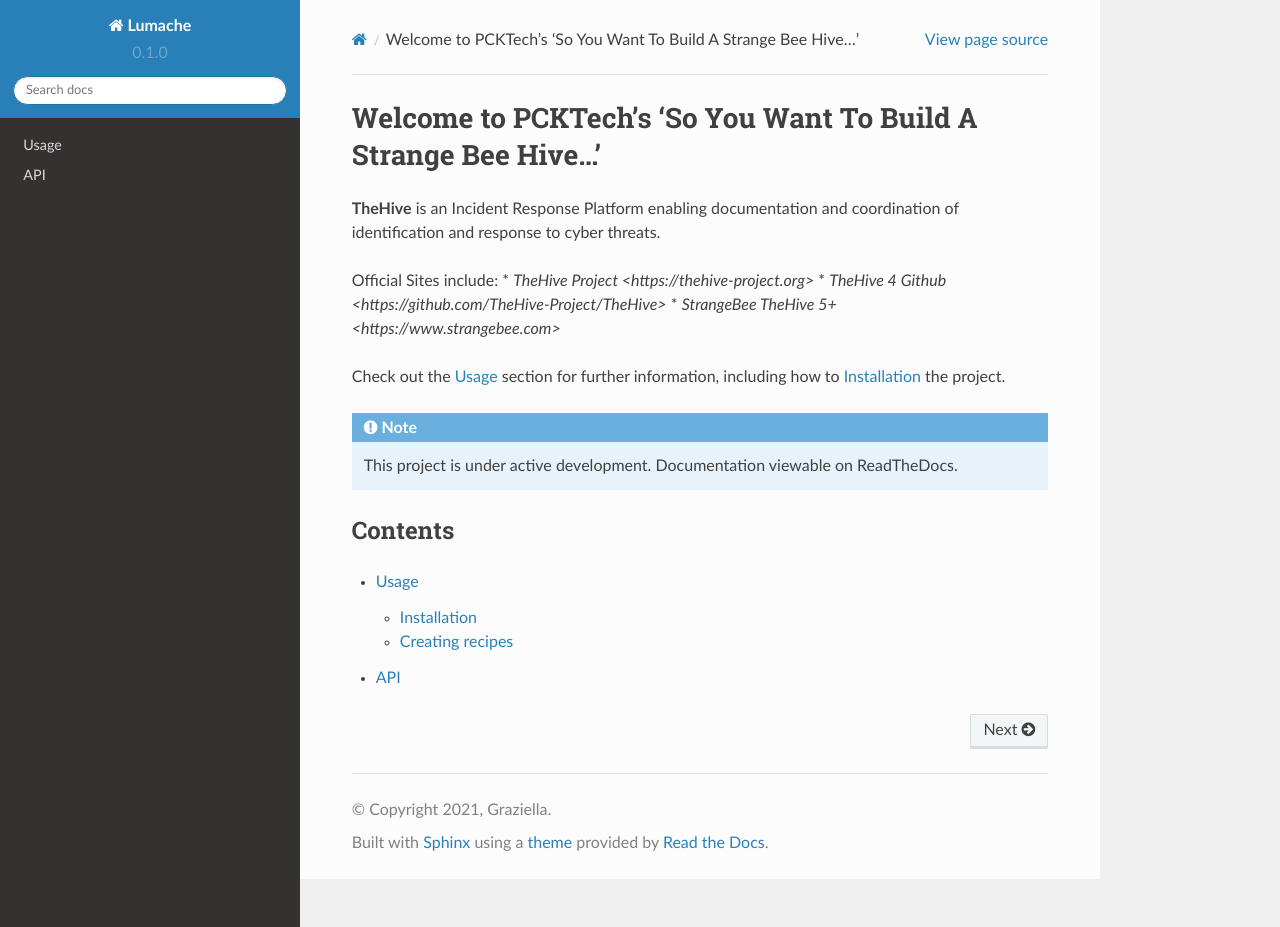
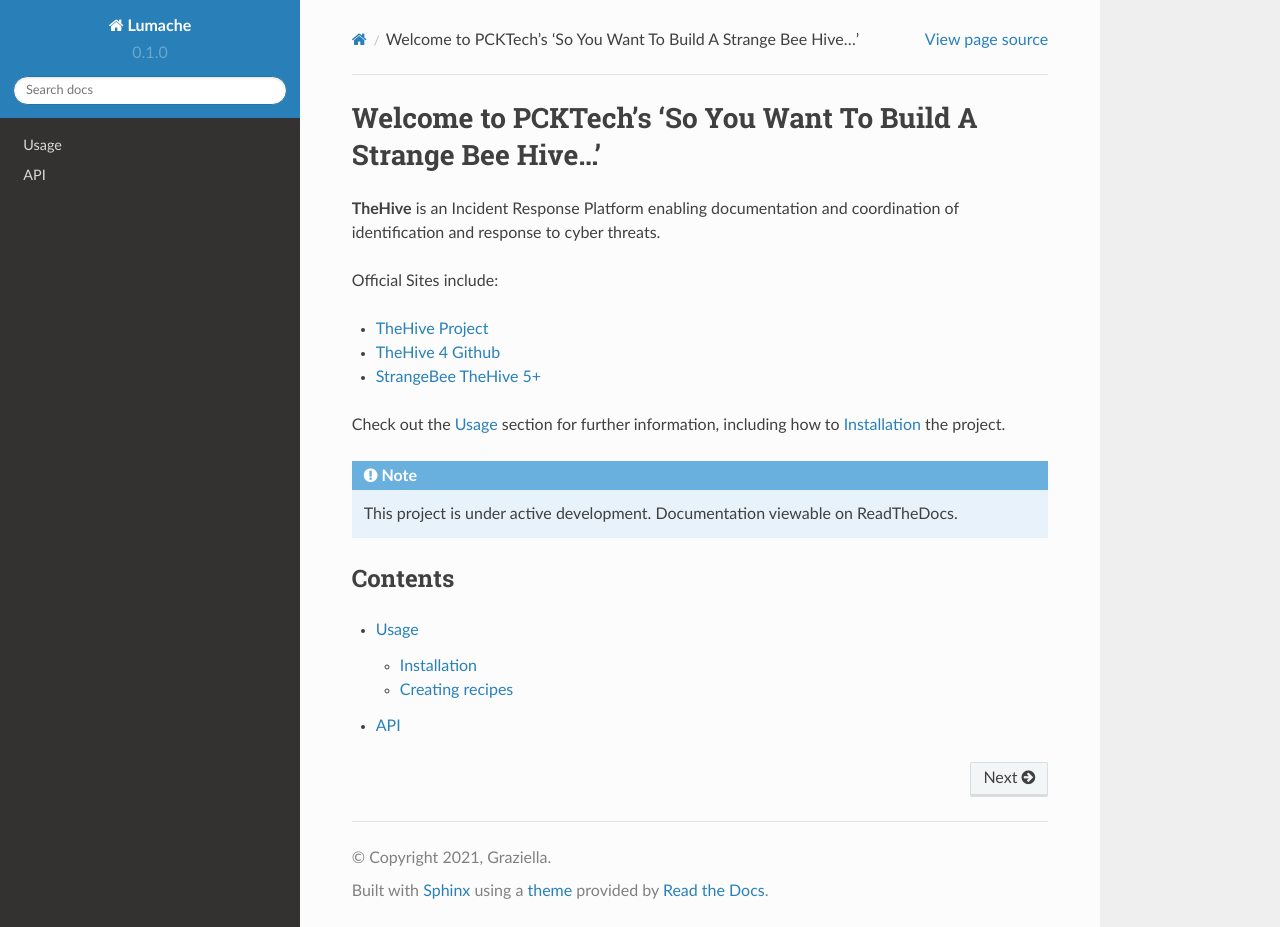
Before and after one commit to Pcktech/build-thehive, a Sphinx documentation site: the page built from docs/source/index.rst, in a window 1280 px wide and 927 px high. Built offline with Sphinx 7.4.7 and the Read the Docs theme 2.0.0, drawn with Linux system fonts in a browser that asks for light colours.

Commit message:
Update index.rst
Corrections to links.

```diff
--- a/docs/source/index.rst
+++ b/docs/source/index.rst
@@ -4,9 +4,10 @@
 **TheHive** is an Incident Response Platform enabling documentation and coordination of identification and response to cyber threats.
 
 Official Sites include:
-* `TheHive Project <https://thehive-project.org>`
-* `TheHive 4 Github <https://github.com/TheHive-Project/TheHive>`
-* `StrangeBee TheHive 5+ <https://www.strangebee.com>`
+
+- `TheHive Project <https://thehive-project.org>`_
+- `TheHive 4 Github <https://github.com/TheHive-Project/TheHive>`_
+- `StrangeBee TheHive 5+ <https://www.strangebee.com>`_
 
 Check out the :doc:`usage` section for further information, including
 how to :ref:`installation` the project.
```
